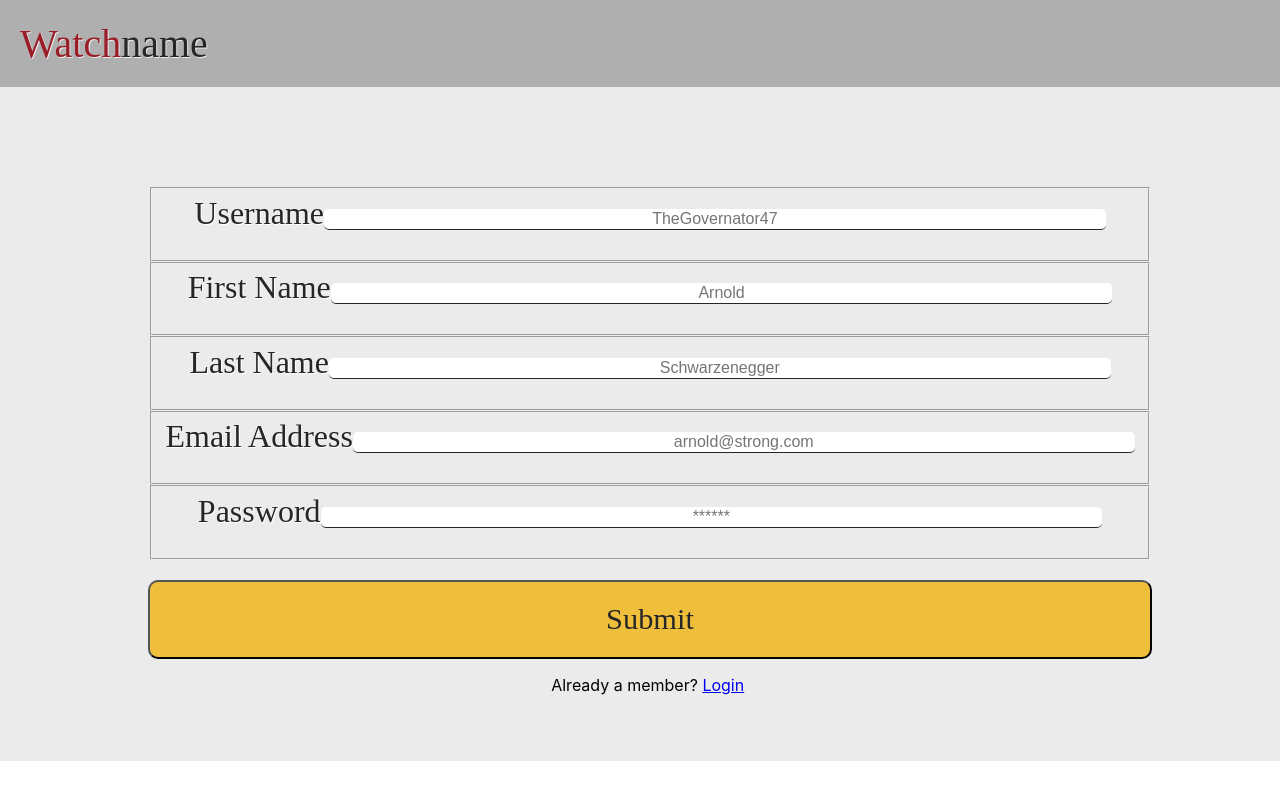
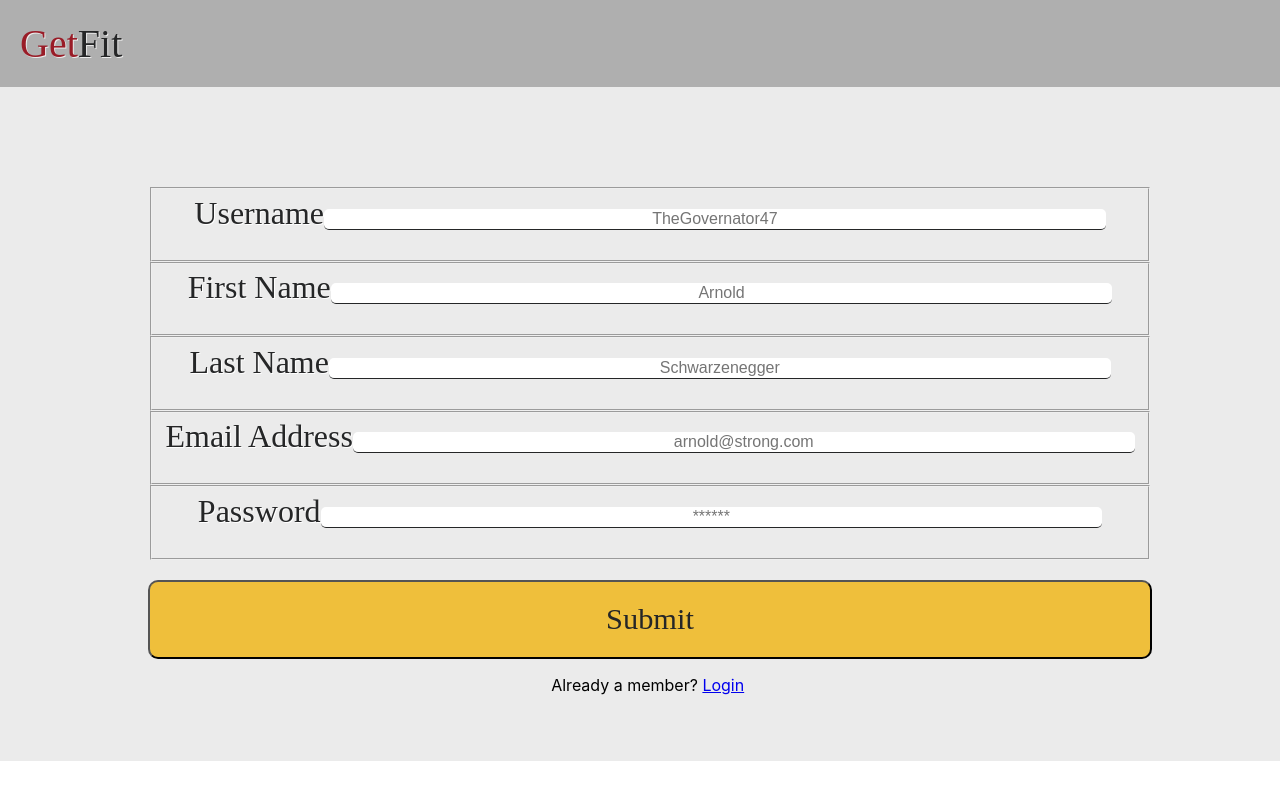
Before and after one commit to BuildWeek-Weight-Lifting-Journal/Front-End, a React (Create React App) app in the folder client/: page /register in a window 1280 px wide. Built offline with nearby package versions, Linux system fonts and the light colour scheme.

Commit message:
Named the app

```diff
--- a/client/src/components/Navigation.js
+++ b/client/src/components/Navigation.js
@@ -21,8 +21,8 @@ const Navigation = ({ user, setLoggedIn }) => {
     <Header>
       <HeaderLeft>
         <Logo>
-          <span>Watch</span>
-          <span>Yourself</span>
+          <span>Get</span>
+          <span>Fit</span>
         </Logo>
         <DashboardLink to="/dashboard">Dashboard</DashboardLink>
       </HeaderLeft>
--- a/client/src/components/auth/Register.jsx
+++ b/client/src/components/auth/Register.jsx
@@ -10,8 +10,8 @@ const RegisterForm = ({ errors, touched }) => {
     <Container>
       <Header>
         <LogoStyle>
-          <span>Watch</span>
-          <span>name</span>
+          <span>Get</span>
+          <span>Fit</span>
         </LogoStyle>
       </Header>
       <StyledForm>
```
